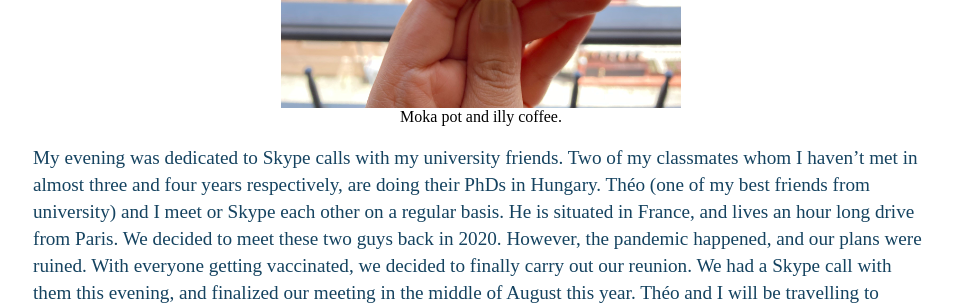
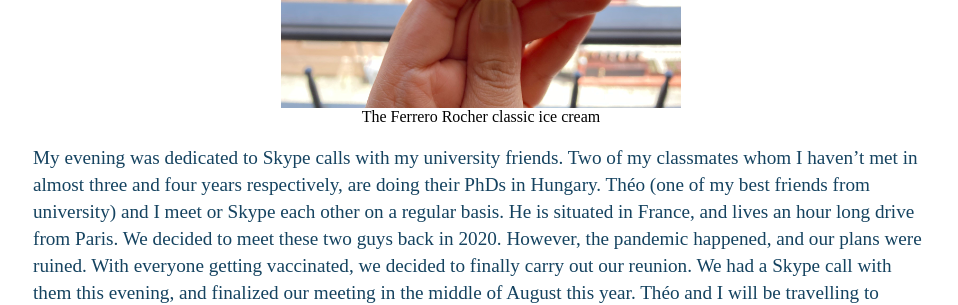
Before and after one commit to debashmitap/debashmitap.github.io, a Jekyll site: the page built from _posts/2021-06-22-reunion.md, in a window 1280 px wide. Shown: the part 917-1222 px from the top of the page, without its empty margins (159-1117 px from the left). Built offline with Jekyll 4.4.1, drawn with Linux system fonts in a browser that asks for light colours.

Commit message:
Update 2021-06-22-reunion.md

```diff
--- a/_posts/2021-06-22-reunion.md
+++ b/_posts/2021-06-22-reunion.md
@@ -9,8 +9,8 @@ Today was somewhat eventful for me. I decided to work from the open space (that'
 {%
 include image.html
 file="https://debashmitap.github.io/images/fr.jpg"
-alt="Moka pot and illy coffee."
-caption="Moka pot and illy coffee."
+alt="The Ferrero Rocher classic ice cream"
+caption="The Ferrero Rocher classic ice cream"
 %}
 
 
```
